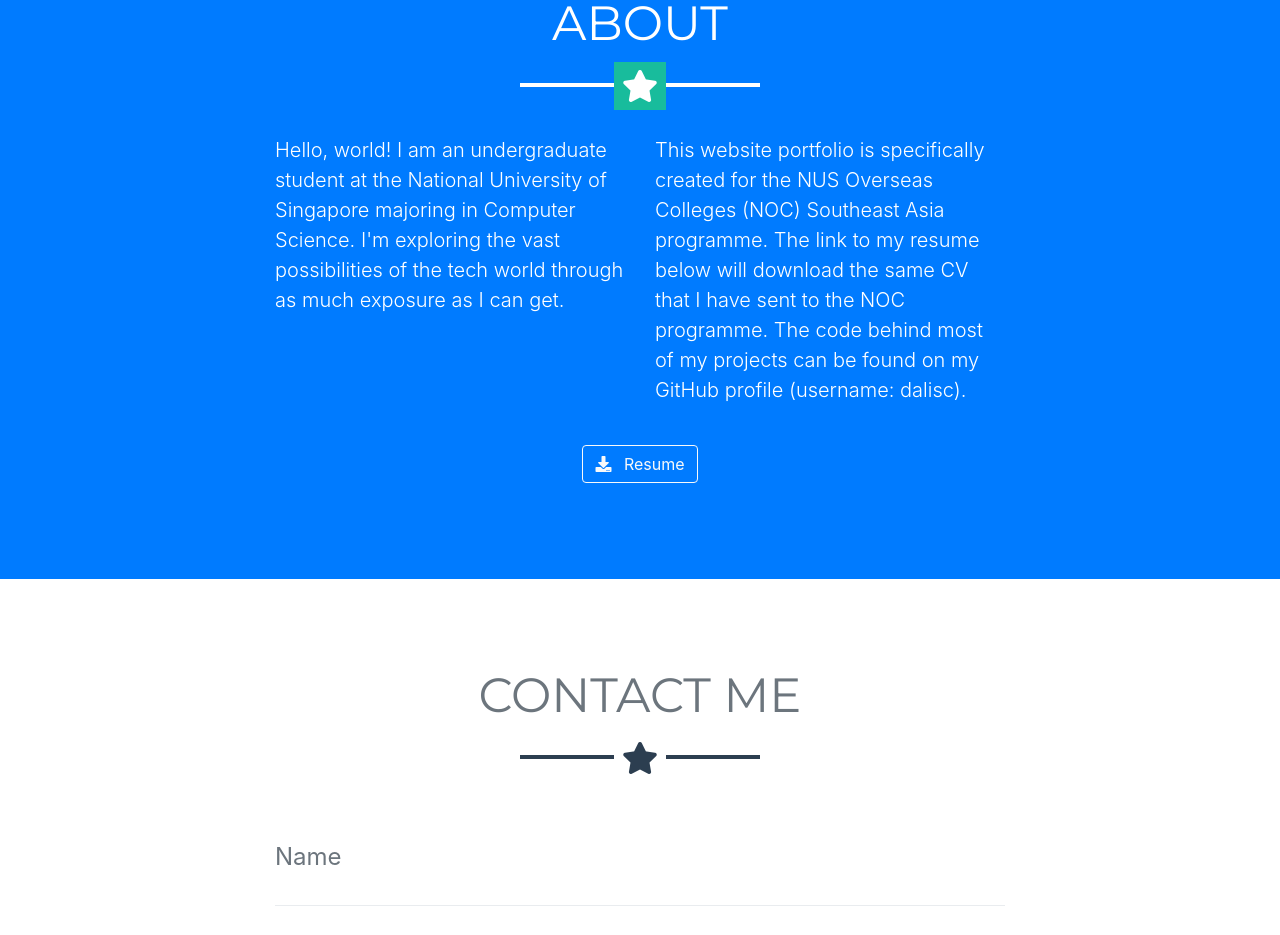
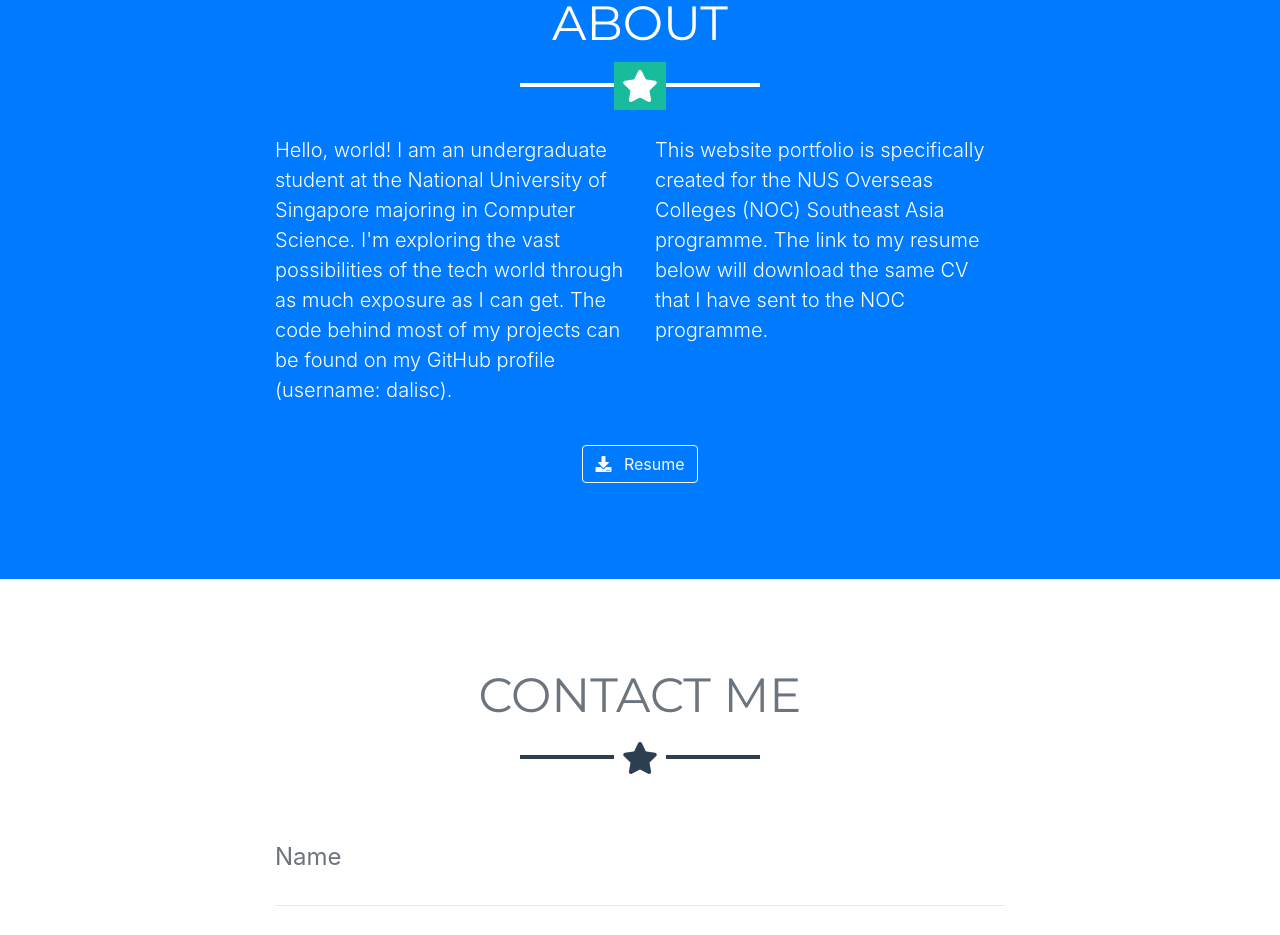
Before and after one commit to dalisc/dalisc-portfolio-bootstrap, a website with bundled scripts: page index.html in a window 1280 px wide. Shown: the part 2040-2975 px from the top of the page. Built offline with nearby package versions, Linux system fonts and the light colour scheme.

Commit message:
moves some text

```diff
--- a/index.html
+++ b/index.html
@@ -135,10 +135,10 @@
             <hr class="star-light mb-5">
             <div class="row">
                 <div class="col-lg-4 ml-auto">
-                    <p class="lead">Hello, world! I am an undergraduate student at the National University of Singapore majoring in Computer Science. I'm exploring the vast possibilities of the tech world through as much exposure as I can get.</p>
+                    <p class="lead">Hello, world! I am an undergraduate student at the National University of Singapore majoring in Computer Science. I'm exploring the vast possibilities of the tech world through as much exposure as I can get. The code behind most of my projects can be found on my GitHub profile (username: dalisc).</p>
                 </div>
                 <div class="col-lg-4 mr-auto">
-                    <p class="lead">This website portfolio is specifically created for the NUS Overseas Colleges (NOC) Southeast Asia programme. The link to my resume below will download the same CV that I have sent to the NOC programme. The code behind most of my projects can be found on my GitHub profile (username: dalisc).</p>
+                    <p class="lead">This website portfolio is specifically created for the NUS Overseas Colleges (NOC) Southeast Asia programme. The link to my resume below will download the same CV that I have sent to the NOC programme.</p>
                 </div>
             </div>
             <div class="text-center mt-4">
@@ -149,6 +149,7 @@
             </div>
         </div>
     </section>
+    <!--The entire contact section is removed to adhere to NOC SEA's guidelines on not providing any contact details-->
     <!-- Contact Section -->
     <section id="contact">
         <div class="container">
```
